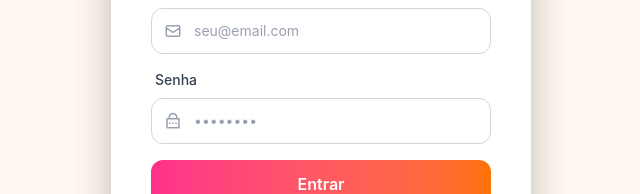
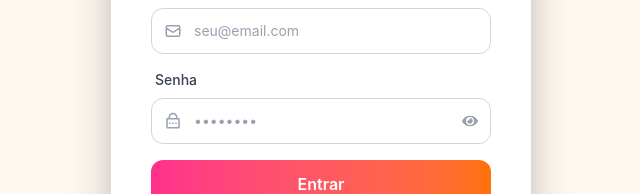
Before and after one commit to daniela-luisa/Tinder-Adocao, a React app in the folder frontend/: page /login in a window 1280 px wide. Shown: the part 360-554 px from the top of the page, without its empty margins (319-959 px from the left). Built offline with nearby package versions, Linux system fonts and the light colour scheme; the HTML template or start-up script is replaced by a standard one.

Commit message:
correção input senha no login

```diff
--- a/frontend/src/pages/Login/Login.jsx
+++ b/frontend/src/pages/Login/Login.jsx
@@ -4,6 +4,7 @@ import { api } from '../../services/api';
 import { RiLockPasswordLine } from "react-icons/ri";
 import { FaArrowLeft, FaHeart } from "react-icons/fa";
 import { HiOutlineMail } from "react-icons/hi";
+import InputSenha from '../../components/InputSenha';
 import Input from '../../components/Input';
 import Button from '../../components/button';
 
@@ -60,9 +61,9 @@ return (
         <Input label="E-mail" type="email" placeholder="seu@email.com" icon={HiOutlineMail} value={email}
          onChange={(e) => setEmail(e.target.value)}
         />
-        <Input label="Senha" type="password" placeholder="••••••••" icon={RiLockPasswordLine} value={senha}
-         onChange={(e) => setSenha(e.target.value)}
-         />
+        <InputSenha label="Senha" placeholder="••••••••" value={senha}
+          onChange={(e) => setSenha(e.target.value)}
+        />
 
         {erro && <p className="text-red-500 text-sm text-center">{erro}</p>}
 
```
